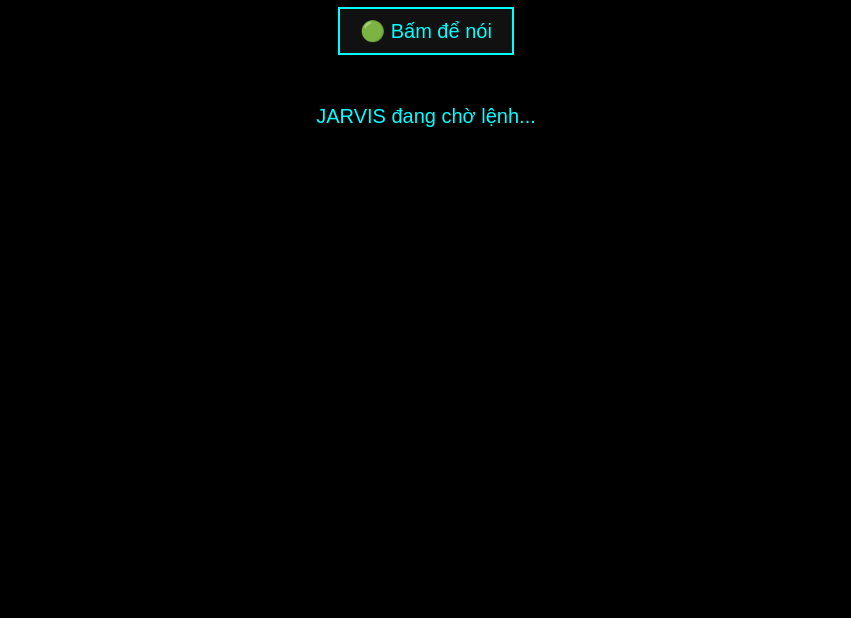
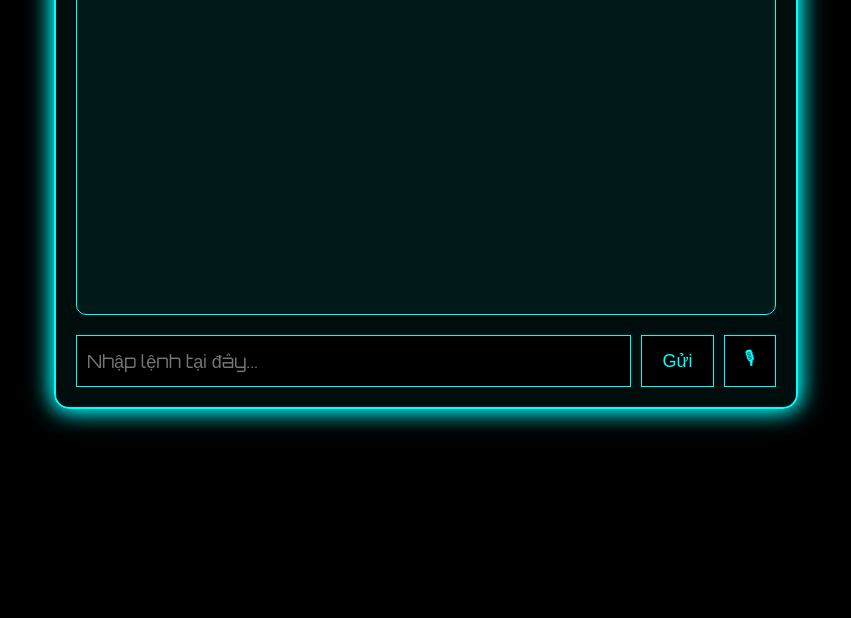
Before and after one commit to DinhChiBao/Jarvis, a plain HTML site: page index.html in a window 1280 px wide. Shown: the part 182-800 px from the top of the page, without its empty margins (214-1065 px from the left). Drawn offline with Linux system fonts and the light colour scheme.

Commit message:
Update index.html

```diff
--- a/index.html
+++ b/index.html
@@ -2,41 +2,118 @@
 <html lang="vi">
 <head>
   <meta charset="UTF-8">
-  <title>JARVIS ChatGPT Voice</title>
+  <title>JARVIS Web Assistant</title>
+  <link href="https://fonts.googleapis.com/css2?family=Orbitron&display=swap" rel="stylesheet">
   <style>
     body {
+      margin: 0;
       background: black;
       color: cyan;
       font-family: 'Orbitron', sans-serif;
+      overflow: hidden;
+    }
+
+    .container {
+      max-width: 700px;
+      margin: 50px auto;
+      padding: 20px;
+      border: 2px solid cyan;
+      background: rgba(0, 255, 255, 0.05);
+      box-shadow: 0 0 20px cyan;
+      border-radius: 15px;
+    }
+
+    h1 {
       text-align: center;
-      padding-top: 100px;
+      font-size: 36px;
+      text-shadow: 0 0 10px cyan;
     }
+
+    #chat {
+      height: 300px;
+      overflow-y: auto;
+      background: rgba(0, 255, 255, 0.05);
+      padding: 15px;
+      border: 1px solid cyan;
+      border-radius: 10px;
+      margin-bottom: 20px;
+    }
+
+    .msg {
+      margin-bottom: 12px;
+    }
+
+    .user { color: #00f6ff; }
+    .jarvis { color: #00ff91; }
+
+    .input-area {
+      display: flex;
+      gap: 10px;
+    }
+
+    input {
+      flex: 1;
+      padding: 10px;
+      font-size: 18px;
+      background: black;
+      border: 1px solid cyan;
+      color: cyan;
+      font-family: 'Orbitron', sans-serif;
+      outline: none;
+    }
+
     button {
-      font-size: 20px;
       padding: 10px 20px;
-      background: #111;
+      font-size: 18px;
+      background: black;
+      border: 1px solid cyan;
       color: cyan;
-      border: 2px solid cyan;
       cursor: pointer;
     }
-    #output {
-      margin-top: 30px;
-      font-size: 20px;
-      padding: 20px;
-      max-width: 600px;
-      margin-left: auto;
-      margin-right: auto;
+
+    button:hover {
+      background: cyan;
+      color: black;
+    }
+
+    .glow {
+      animation: pulse 1.5s infinite alternate;
+    }
+
+    @keyframes pulse {
+      from { box-shadow: 0 0 10px cyan; }
+      to { box-shadow: 0 0 20px #00f0f0, 0 0 30px #00f0f0; }
     }
   </style>
 </head>
 <body>
-  <h1>🎙️ JARVIS Web + ChatGPT</h1>
-  <button onclick="startVoice()">🟢 Bấm để nói</button>
-  <div id="output">JARVIS đang chờ lệnh...</div>
+  <div class="container glow">
+    <h1>🤖 J.A.R.V.I.S Terminal</h1>
+
+    <div id="chat"></div>
+
+    <div class="input-area">
+      <input type="text" id="textInput" placeholder="Nhập lệnh tại đây...">
+      <button onclick="sendText()">Gửi</button>
+      <button onclick="startVoice()">🎙</button>
+    </div>
+  </div>
 
   <script>
-    const output = document.getElementById("output");
-    const OPENAI_API_KEY = "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"; // 🔐 Thay bằng API KEY của bạn
+    const chatBox = document.getElementById("chat");
+    const textInput = document.getElementById("textInput");
+    const OPENAI_API_KEY = "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"; // 🔐 Thay bằng API Key của bạn
+    const messageHistory = [
+      { role: "system", content: "Bạn là JARVIS, trợ lý AI tiếng Việt, thân thiện, phản hồi ngắn gọn." }
+    ];
+
+    function addMessage(role, text) {
+      const div = document.createElement("div");
+      div.className = "msg " + role;
+      div.textContent = (role === "user" ? "🧑 Bạn: " : "🤖 Jarvis: ") + text;
+      chatBox.appendChild(div);
+      chatBox.scrollTop = chatBox.scrollHeight;
+    }
 
     function speak(text) {
       const utter = new SpeechSynthesisUtterance(text);
@@ -44,28 +121,9 @@
       speechSynthesis.speak(utter);
     }
 
-    function startVoice() {
-      const recognition = new (window.SpeechRecognition || window.webkitSpeechRecognition)();
-      recognition.lang = "vi-VN";
-      recognition.start();
-      output.innerText = "🎤 Đang lắng nghe...";
+    async function sendToGPT(inputText) {
+      messageHistory.push({ role: "user", content: inputText });
 
-      recognition.onresult = async function (event) {
-        const userInput = event.results[0][0].transcript;
-        output.innerText = "🧑 Bạn: " + userInput;
-
-        const reply = await askGPT(userInput);
-        output.innerText += "\n🤖 Jarvis: " + reply;
-        speak(reply);
-      };
-
-      recognition.onerror = function (event) {
-        output.innerText = "❌ Lỗi giọng nói: " + event.error;
-        speak("Tôi không nghe rõ, bạn nói lại nhé.");
-      };
-    }
-
-    async function askGPT(message) {
       const response = await fetch("https://api.openai.com/v1/chat/completions", {
         method: "POST",
         headers: {
@@ -74,16 +132,51 @@
         },
         body: JSON.stringify({
           model: "gpt-3.5-turbo",
-          messages: [
-            { role: "system", content: "Bạn là trợ lý AI tên JARVIS, thân thiện, nói tiếng Việt." },
-            { role: "user", content: message }
-          ]
+          messages: messageHistory
         })
       });
 
       const data = await response.json();
-      return data.choices[0].message.content;
+      const reply = data.choices[0].message.content;
+      messageHistory.push({ role: "assistant", content: reply });
+
+      return reply;
     }
+
+    async function sendText() {
+      const input = textInput.value.trim();
+      if (!input) return;
+      textInput.value = "";
+      addMessage("user", input);
+      const reply = await sendToGPT(input);
+      addMessage("jarvis", reply);
+      speak(reply);
+    }
+
+    function startVoice() {
+      const recognition = new (window.SpeechRecognition || window.webkitSpeechRecognition)();
+      recognition.lang = "vi-VN";
+      recognition.start();
+      addMessage("jarvis", "🎧 Đang lắng nghe...");
+
+      recognition.onresult = async function(event) {
+        const inputText = event.results[0][0].transcript;
+        addMessage("user", inputText);
+        const reply = await sendToGPT(inputText);
+        addMessage("jarvis", reply);
+        speak(reply);
+      };
+
+      recognition.onerror = function(event) {
+        addMessage("jarvis", "❌ Lỗi: " + event.error);
+        speak("Tôi không nghe rõ, bạn nói lại nhé.");
+      };
+    }
+
+    // Gửi bằng phím Enter
+    textInput.addEventListener("keydown", function(e) {
+      if (e.key === "Enter") sendText();
+    });
   </script>
 </body>
 </html>
```
